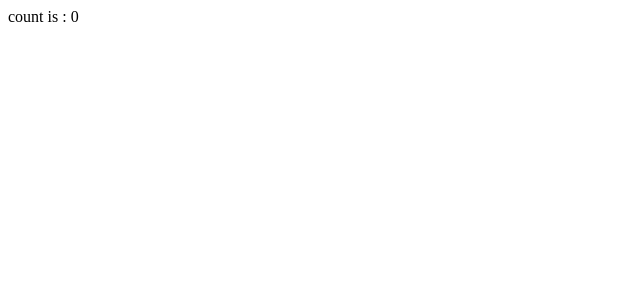
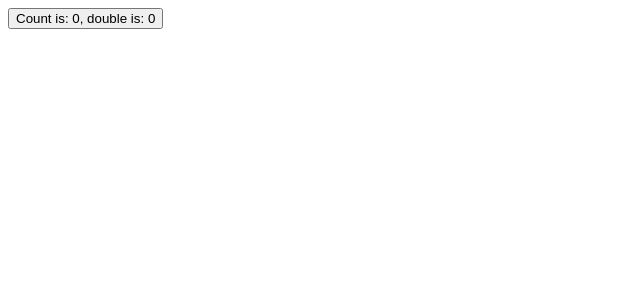
Before and after one commit to stephanepericat/vue-composition-demo, a Vue app: page / in a window 1280 px wide. Shown: the top 300 px of the page, without its empty margins (0-640 px from the left). Built offline with nearby package versions, Linux system fonts and the light colour scheme.

Commit message:
basic example

```diff
--- a/src/App.vue
+++ b/src/App.vue
@@ -1,17 +1,25 @@
 <template>
-  <div>count is : {{ state.count }}</div>
+  <button @click="increment">
+    Count is: {{ state.count }}, double is: {{ state.double }}
+  </button>
 </template>
 <script>
-import { reactive } from "@vue/composition-api";
+import { reactive, computed } from "@vue/composition-api";
 
 export default {
   setup() {
     const state = reactive({
-      count: 0
+      count: 0,
+      double: computed(() => state.count * 2)
     });
 
+    function increment() {
+      state.count++;
+    }
+
     return {
-      state
+      state,
+      increment
     };
   }
 };
```
